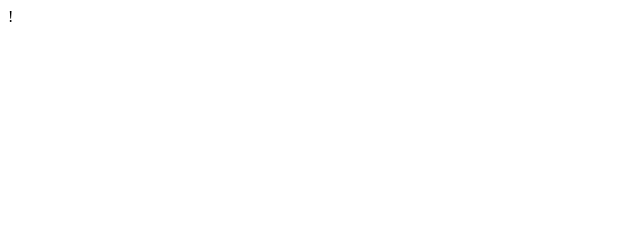
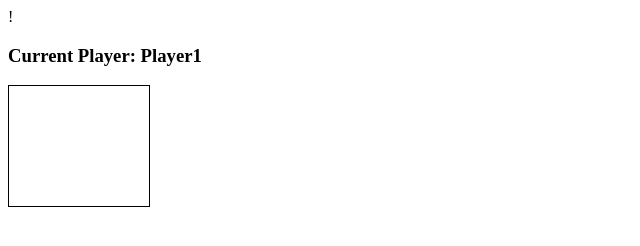
Before and after one commit to TDrake38/connect-four-of-em, a plain HTML site: page index.html in a window 1280 px wide. Shown: the whole page, without its empty margins (0-640 px from the left). Drawn offline with Linux system fonts and the light colour scheme.

Commit message:
started making the connect four grid

```diff
--- a/index.html
+++ b/index.html
@@ -10,6 +10,61 @@
     </head>
     <body>
 
+        <h3>Current Player: Player<span id="current-player">1</span></h3>
+        <h3 id="result"></h3>
+
+        <div class="grid">
+            <div></div>
+            <div></div>
+            <div></div>
+            <div></div>
+            <div></div>
+            <div></div>
+            <div></div>
+            <div></div>
+            <div></div>
+            <div></div>
+            <div></div>
+            <div></div>
+            <div></div>
+            <div></div>
+            <div></div>
+            <div></div>
+            <div></div>
+            <div></div>
+            <div></div>
+            <div></div>
+            <div></div>
+            <div></div>
+            <div></div>
+            <div></div>
+            <div></div>
+            <div></div>
+            <div></div>
+            <div></div>
+            <div></div>
+            <div></div>
+            <div></div>
+            <div></div>
+            <div></div>
+            <div></div>
+            <div></div>
+            <div></div>
+            <div></div>
+            <div></div>
+            <div></div>
+            <div></div>
+            <div></div>
+            <div></div>
+            <div class="taken"></div>
+            <div class="taken"></div>
+            <div class="taken"></div>
+            <div class="taken"></div>
+            <div class="taken"></div>
+            <div class="taken"></div>
+            <div class="taken"></div>
+        </div>
+
 
     </body>
     <script src="app.js" charset="utf-8"></script>
--- a/style.css
+++ b/style.css
@@ -0,0 +1,12 @@
+.grid {
+    border: 1px solid;
+    display: flex;
+    flex-wrap: wrap;
+    height: 120px;
+    width: 140px;
+}
+
+.grid div {
+    height: 20px;
+    width: 20px;
+}
```
